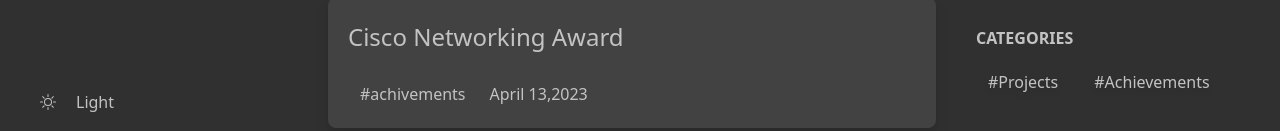
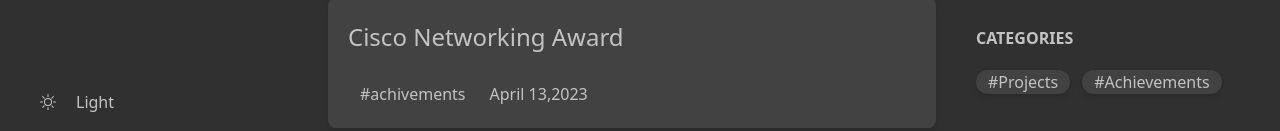
Before and after one commit to zizaaa/ziza, a React (Vite) app: page / in a window 1280 px wide. Shown: the part 666-797 px from the top of the page. Built offline with nearby package versions, Linux system fonts and the light colour scheme.

Commit message:
fix error

```diff
--- a/src/App.jsx
+++ b/src/App.jsx
@@ -95,7 +95,7 @@
 
   return (
     <main className="App flex sm:flex-row overflow-auto flex-col w-full h-screen" style={{backgroundColor:bgColor,color:textColor}}>
-    <Nav theme={theme} themeToggler={themeToggler}/>
+    <Nav theme={theme} themeToggler={themeToggler} bgColorr={bgColorr}/>
     <Routes>
       <Route path="/" element={<Home home={home} themeColor={themeColor} bgColorr={bgColorr}/>}/>
       <Route path="/about" element={<About />}/>
--- a/src/Pages/Home.jsx
+++ b/src/Pages/Home.jsx
@@ -76,8 +76,8 @@
                       <h2 className='uppercase font-semibold mb-5'>Categories</h2>
                     </div>
                     <div className='flex gap-3 flex-wrap'>
-                      <Link to="/projects" className={`bg-[${bgColorr}] px-3 rounded-full drop-shadow-md`}>#Projects</Link>
-                      <Link to="/achivements" className={`bg-[${bgColorr}] px-3 rounded-full drop-shadow-md`}>#Achievements</Link>
+                      <Link to="/projects" className={`px-3 rounded-full drop-shadow-md`} style={{backgroundColor:bgColorr}}>#Projects</Link>
+                      <Link to="/achivements" className={`px-3 rounded-full drop-shadow-md`} style={{backgroundColor:bgColorr}}>#Achievements</Link>
                     </div>
                   </div>
       </div>
--- a/src/Pages/Nav.jsx
+++ b/src/Pages/Nav.jsx
@@ -2,37 +2,27 @@
 import { FiGithub,FiFacebook } from 'react-icons/fi';
 import { TbBrandDiscord } from 'react-icons/tb';
 import { TfiTwitter } from 'react-icons/tfi';
-import { BiMedal } from 'react-icons/bi';
+// import { BiMedal } from 'react-icons/bi';
 import { AiOutlineProject, AiOutlineHome,AiOutlineUser,AiOutlineContacts } from 'react-icons/ai';
-import { RiFilePaper2Line } from 'react-icons/ri';
+// import { RiFilePaper2Line } from 'react-icons/ri';
 import { BsLink45Deg, BsMoonStars,BsSun } from 'react-icons/bs';
 import { Link } from 'react-router-dom';
 import './styles/nav.css';
 import { useState } from 'react';
 
-const Nav = ({theme,themeToggler}) => {
+const Nav = ({theme,themeToggler,bgColorr}) => {
     const [opener, setOpener] = useState("");
     const [num, setNum] = useState(0);
 
-    let themeColor;
-    let textColor;
-    if(theme){
-        themeColor = "rgb(245,245,250)"
-        textColor = "rgb(82,100,119)";
-      }else{
-        themeColor = "rgb(66,66,66)"
-        textColor = "rgb(195,195,195)";
-      }
-
     const handleOpen=()=>{
         setOpener(()=>opener ? "" : "open");
-        setNum(()=> num ? 0 : 250);
+        setNum(()=> num ? 0 : '250px');
     }
 
 
   return (
     <nav className=' relative px-10 pt-10 pb-5 flex flex-col justify-between sm:w-72 w-full'>
-        <div className={`menu sm:pb-0 pb-[${num}px]`}>
+        <div className={`sm:pb-[0px] menu`} style={{paddingBottom:num}}>
             <div className='imgContainer'>
                 <img src="./src/img/profile4.png" alt="profile" className='drop-shadow-xl'/>
             </div>
@@ -77,7 +67,8 @@
             <span className='hamburger-bottom'></span>
         </button>
         </div>
-        <div className={`flex-col overflow-hidden  text-lg drop-shadow-lg mt-6 p-5 gap-3 flex absolute left-10 right-10 top-[300px] sm:hidden`} style={{backgroundColor:themeColor}}>
+        <div className={`flex-col overflow-hidden  text-lg drop-shadow-lg mt-6 p-5 gap-3 flex absolute left-10 right-10 top-[300px] sm:hidden`} style={{backgroundColor:bgColorr}}>
+
         <Link to='/' className='flex items-center'><span className='mr-5'><AiOutlineHome /></span> Home</Link>
             <Link to='/about' className='flex items-center'><span className='mr-5'><AiOutlineUser /></span> About</Link>
             {/* <Link to='/achivements' className='flex items-center'><span className='mr-5'><BiMedal /></span> Achivements</Link> */}
```
